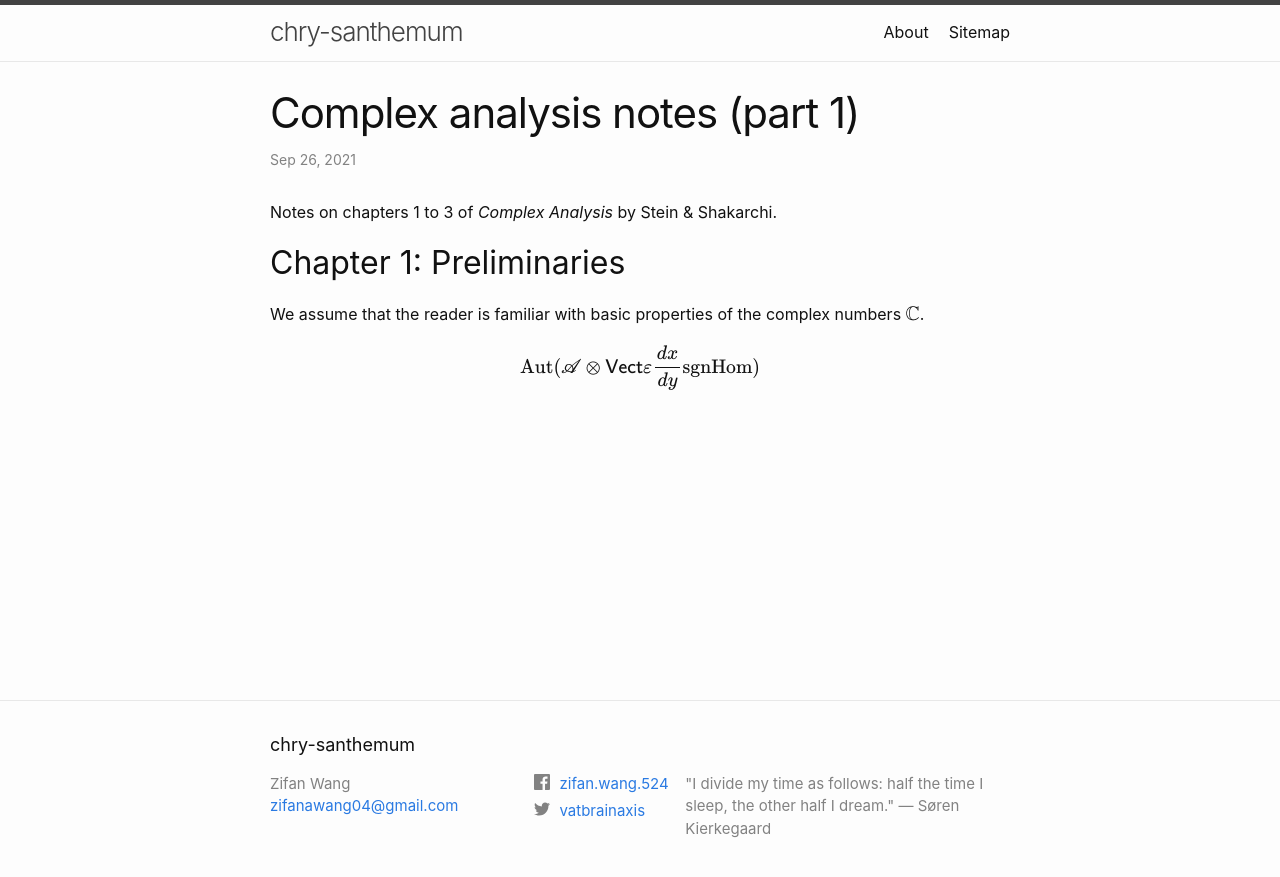
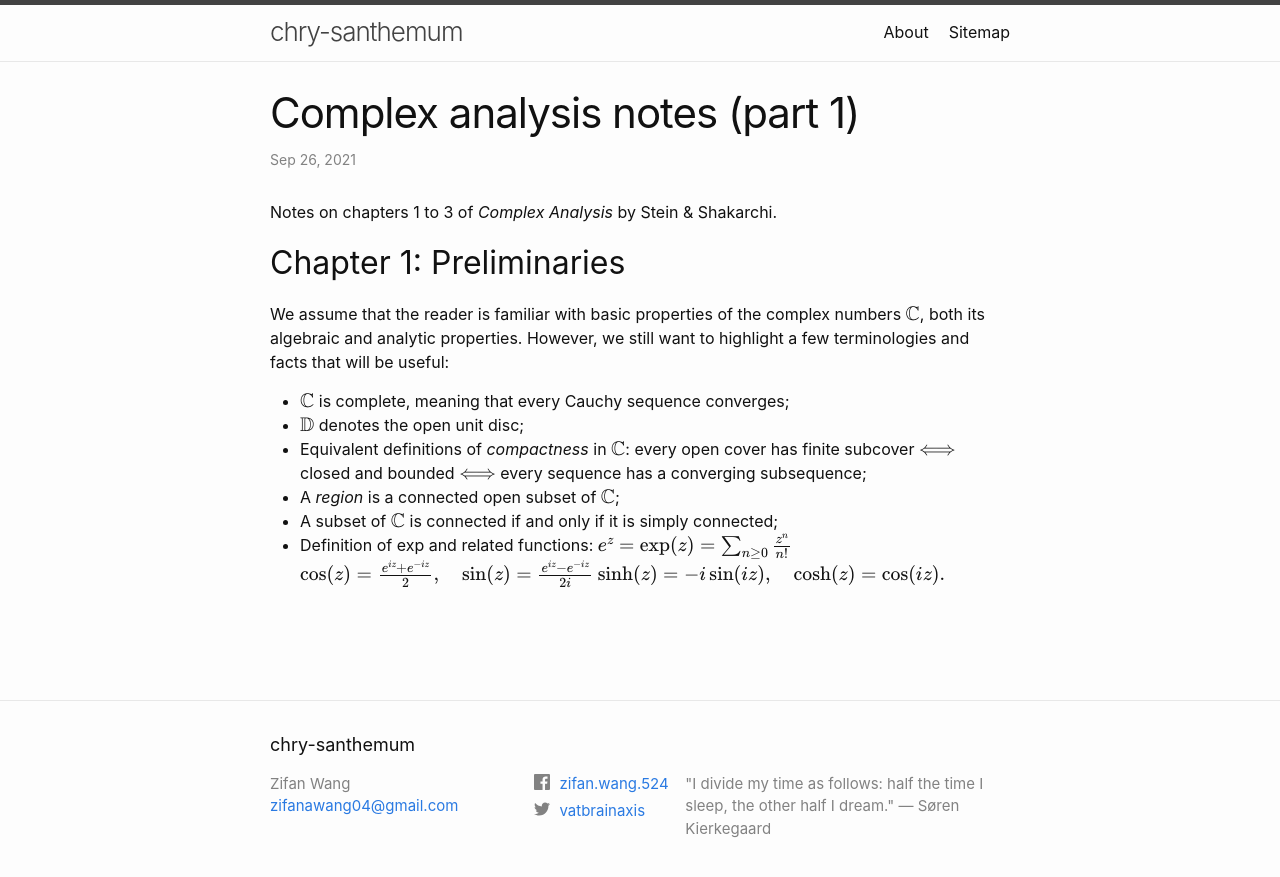
Before and after one commit to chry-santhemum/chry-santhemum.github.io, a Jekyll site: the page built from docs/_posts/2021-09-26-cmplx1.markdown, in a window 1280 px wide. Shown: the top 877 px of the page. Built offline with Jekyll 4.4.1, drawn with Linux system fonts in a browser that asks for light colours.

Commit message:
Update 2021-09-26-cmplx1.markdown

```diff
--- a/docs/_posts/2021-09-26-cmplx1.markdown
+++ b/docs/_posts/2021-09-26-cmplx1.markdown
@@ -99,9 +99,21 @@ $$\newcommand{\CC}{\mathbb{C}}
 
 ## Chapter 1: Preliminaries
 
-We assume that the reader is familiar with basic properties of the complex numbers $$\mathbb{C}$$.
+We assume that the reader is familiar with basic properties of the complex numbers $$\CC$$, both its
+algebraic and analytic properties. However, we still want to highlight a few terminologies and facts
+that will be useful:
 
-$$\Aut(\SA \otimes \Vect \eps \diff{x}{y} \sgn \Hom)$$
+- $$\CC$$ is complete, meaning that every Cauchy sequence converges;
+- $$\DD$$ denotes the open unit disc;
+- Equivalent definitions of *compactness* in $$\CC$$: every open cover has finite subcover $$\iff$$ closed and bounded $$\iff$$ every sequence has a converging subsequence;
+- A *region* is a connected open subset of $$\CC$$;
+- A subset of $$\CC$$ is connected if and only if it is simply connected;
+- Definition of exp and related functions:
+$$e^z = \exp(z) = \sum_{n\ge 0} \frac{z^n}{n!}$$
+$$\cos(z) = \frac{e^{iz} + e^{-iz}}{2}, \quad \sin(z) = \frac{e^{iz} - e^{-iz}}{2i}$$
+$$\sinh(z) = -i\sin(iz), \quad \cosh(z) = \cos(iz).$$
+
+
 
 [//]: # Jekyll requires blog post files to be named according to the following format:
 
```
